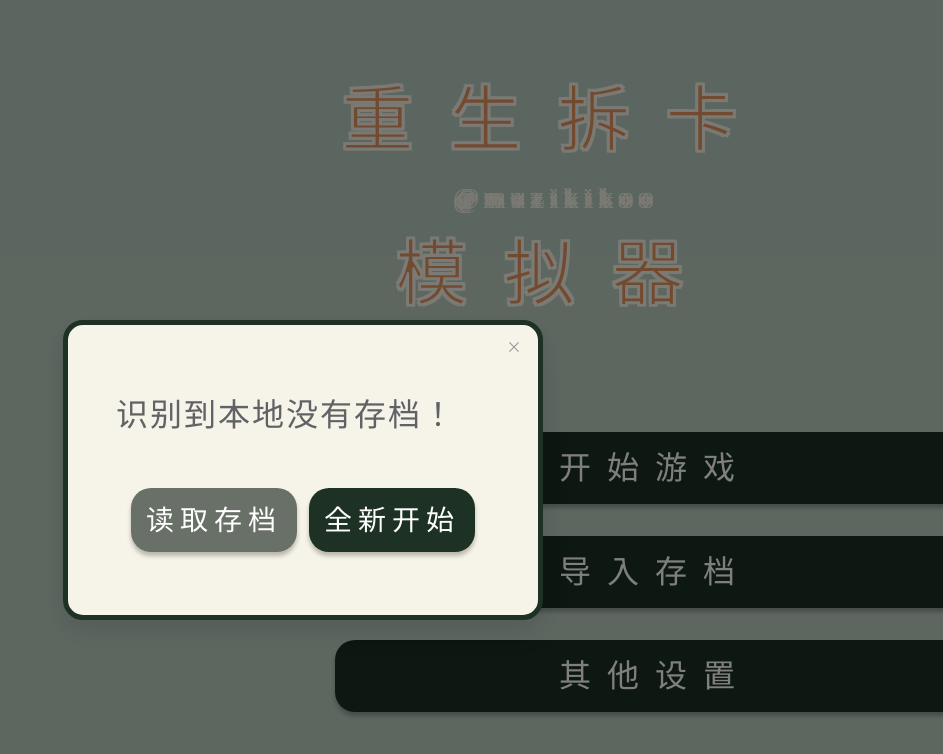
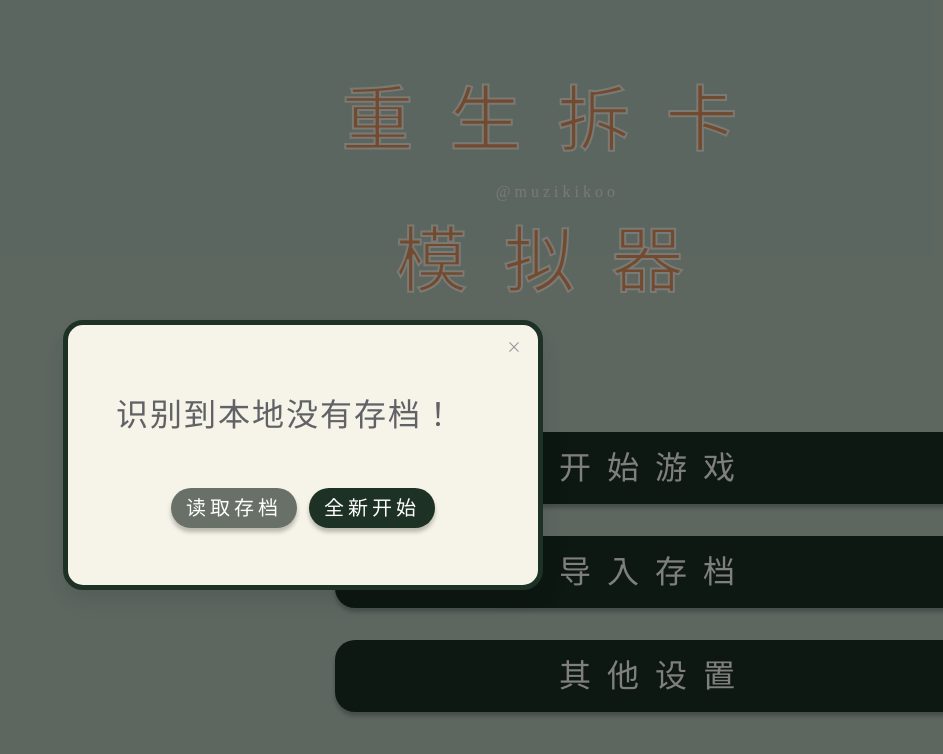
Before and after one commit to jh4211/d-dog-simulator, a Vue app: page / in a window 1280 px wide. Both pictures are taken after a click on the button "开始游戏". Shown: the top 754 px of the page, without its empty margins (337-1280 px from the left). Built offline with nearby package versions, Linux system fonts and the light colour scheme; a web font is replaced by a local one.

Commit message:
Size fix

```diff
--- a/src/components/GameHome.vue
+++ b/src/components/GameHome.vue
@@ -1,40 +1,9 @@
-<template>
-  <div class="game-home">
-    <div class="game-home-title">
-      <div>重生拆卡</div>
-      <div class="game-home-tag">@muzikikoo</div>
-      <div>模拟器</div>
-    </div>
-    <div class="game-home-button-group">
-      <div><el-button class="game-home-button" @click="startGame">开始游戏</el-button></div>
-      <div><el-row class="space-row" /></div>
-      <div><el-button class="game-home-button" @click="importRecord">导入存档</el-button></div>
-      <div><el-row class="space-row" /></div>
-      <div><el-button class="game-home-button" @click="changeSettings">其他设置</el-button></div>
-    </div>
-  </div>
-  <el-dialog v-model="dialogVisible" class="game-home-dialog" :style="dialogStyle">
-    <div class="dialog-msg">{{ dialogMsg }}</div>
-    <template #footer>
-      <div class="dialog-footer">
-        <el-button
-          class="dialog-button"
-          @click="dialogVisible = false"
-          :disabled="!CheckLocalStorage()"
-          >读取存档</el-button
-        >
-        <el-button class="dialog-button" @click="newGame">全新开始</el-button>
-      </div>
-    </template>
-  </el-dialog>
-</template>
-
 <script setup lang="ts">
 import { ref, computed } from 'vue'
 import { ElButton, ElRow, ElDialog } from 'element-plus'
 import 'element-plus/es/components/button/style/css'
-import 'element-plus/es/components/row/style/css'
-import 'element-plus/es/components/dialog/style/css'
+import 'element-plus/es/components/row/style/css' // ElRow 样式
+import 'element-plus/es/components/dialog/style/css' // ElDialog 样式
 
 const emit = defineEmits(['goPage'])
 
@@ -43,15 +12,15 @@ const dialogMsg = ref('识别本地存档中...')
 const dialogStyle = computed(() => {
   return window.innerWidth < 1024
     ? {
-        width: '30rem',
-        height: '18.75rem',
+        width: '90vw',
+        height: '200px',
         top: '25vh',
         backgroundColor: 'var(--theme-grey-grey)',
         '--dialog-border-color': 'var(--theme-deep-green)',
       }
     : {
-        width: '30rem',
-        height: '18.75rem',
+        width: '480px',
+        height: '270px',
         top: '25vh',
         backgroundColor: 'var(--theme-grey-grey)',
         '--dialog-border-color': 'var(--theme-deep-green)',
@@ -91,6 +60,37 @@ function changeSettings() {
 }
 </script>
 
+<template>
+  <div class="game-home">
+    <div class="game-home-title">
+      <div>重生拆卡</div>
+      <div class="game-home-tag">@muzikikoo</div>
+      <div>模拟器</div>
+    </div>
+    <div class="game-home-button-group">
+      <div><el-button class="game-home-button" @click="startGame">开始游戏</el-button></div>
+      <div><el-row class="space-row" /></div>
+      <div><el-button class="game-home-button" @click="importRecord">导入存档</el-button></div>
+      <div><el-row class="space-row" /></div>
+      <div><el-button class="game-home-button" @click="changeSettings">其他设置</el-button></div>
+    </div>
+  </div>
+  <el-dialog v-model="dialogVisible" class="game-home-dialog" :style="dialogStyle">
+    <div class="dialog-msg">{{ dialogMsg }}</div>
+    <template #footer>
+      <div class="dialog-footer">
+        <el-button
+          class="dialog-button"
+          @click="dialogVisible = false"
+          :disabled="!CheckLocalStorage()"
+          >读取存档</el-button
+        >
+        <el-button class="dialog-button" @click="newGame">全新开始</el-button>
+      </div>
+    </template>
+  </el-dialog>
+</template>
+
 <style scoped>
 .game-home {
   justify-items: center;
@@ -100,21 +100,23 @@ function changeSettings() {
   top: 15%;
   margin-left: 5%;
   text-align: center;
-  font-size: 6rem;
-  letter-spacing: 3rem;
+  font-size: 64px;
+  letter-spacing: 8px;
   color: var(--theme-flame);
-  -webkit-text-stroke: 0.125rem var(--theme-grey-grey);
+  /* 现代浏览器 */
+  -webkit-text-stroke: 2px var(--theme-grey-grey);
   -webkit-text-fill-color: var(--theme-flame);
+  /* 旧版浏览器回退 */
   text-shadow:
-    -0.125rem -0.125rem 0 var(--theme-grey-grey),
-    0.125rem -0.125rem 0 var(--theme-grey-grey),
-    -0.125rem 0.125rem 0 var(--theme-grey-grey),
-    0.125rem 0.125rem 0 var(--theme-grey-grey);
+    -2px -2px 0 var(--theme-grey-grey),
+    2px -2x 0 var(--theme-grey-grey),
+    -2px 2px 0 var(--theme-grey-grey),
+    2px 2px 0 var(--theme-grey-grey);
 }
 .game-home-tag {
-  font-size: 1.5rem;
-  letter-spacing: 0.5rem;
-  -webkit-text-stroke: 0;
+  font-size: 16px;
+  letter-spacing: 4px;
+  -webkit-text-stroke: 0px;
   -webkit-text-fill-color: var(--theme-grey-grey);
 }
 .game-home-button-group {
@@ -124,8 +126,8 @@ function changeSettings() {
   padding: 2rem;
 }
 .game-home-button {
-  font-size: 2.5rem;
-  letter-spacing: 1.125rem;
+  font-size: 24px;
+  letter-spacing: 8px;
   height: 9vh;
   width: 50vw;
   background-color: var(--theme-deep-green);
@@ -138,18 +140,21 @@ function changeSettings() {
   height: 4vh;
 }
 :deep(.el-button) {
-  border-radius: 1.25rem;
-  border: 0;
-  box-shadow: 0 0.25rem 0.25rem rgba(0, 0, 0, 0.25);
+  border-radius: 20px;
+  border: 0px;
+  /* 添加阴影效果 */
+  box-shadow: 0 4px 4px rgba(0, 0, 0, 0.25); /* x0 y4 blur4 */
+
+  /* 悬停时阴影加深 */
   &:hover {
-    box-shadow: 0 0.375rem 0.5rem rgba(0, 0, 0, 0.3);
+    box-shadow: 0 6px 8px rgba(0, 0, 0, 0.3); /* 可选：悬停时增强阴影 */
   }
 }
 
 .dialog-msg {
-  font-size: 2rem;
-  padding: 2rem;
-  letter-spacing: 0.125rem;
+  font-size: 20px;
+  padding: 1rem;
+  letter-spacing: 2px;
 }
 .dialog-footer {
   text-align: center;
@@ -158,9 +163,9 @@ function changeSettings() {
 .dialog-button {
   background-color: var(--theme-deep-green);
   color: white;
-  height: 4rem;
-  font-size: 1.75rem;
-  letter-spacing: 0.375rem;
+  height: 40px;
+  font-size: 20px;
+  letter-spacing: 4px;
 }
 .dialog-button:disabled {
   background-color: var(--theme-deep-green-disabled);
@@ -172,20 +177,22 @@ function changeSettings() {
     margin-left: 3%;
     top: 8%;
     text-align: center;
-    font-size: 4.5rem;
-    letter-spacing: 2.25rem;
+    font-size: 72px;
+    letter-spacing: 36px;
     color: var(--theme-flame);
-    -webkit-text-stroke: 0.125rem var(--theme-grey-grey);
+    /* 现代浏览器 */
+    -webkit-text-stroke: 2px var(--theme-grey-grey);
     -webkit-text-fill-color: var(--theme-flame);
+    /* 旧版浏览器回退 */
     text-shadow:
-      -0.125rem -0.125rem 0 var(--theme-grey-grey),
-      0.125rem -0.125rem 0 var(--theme-grey-grey),
-      -0.125rem 0.125rem 0 var(--theme-grey-grey),
-      0.125rem 0.125rem 0 var(--theme-grey-grey);
+      -2px -2px 0 var(--theme-grey-grey),
+      2px -2x 0 var(--theme-grey-grey),
+      -2px 2px 0 var(--theme-grey-grey),
+      2px 2px 0 var(--theme-grey-grey);
   }
   .game-home-button {
-    font-size: 2rem;
-    letter-spacing: 1rem;
+    font-size: 32px;
+    letter-spacing: 16px;
     background-color: var(--theme-deep-green);
     color: white;
     &:hover {
@@ -193,7 +200,7 @@ function changeSettings() {
     }
   }
   .dialog-msg {
-    font-size: 2rem;
+    font-size: 32px;
     padding: 2rem;
   }
 }
--- a/src/components/MainPage.vue
+++ b/src/components/MainPage.vue
@@ -1,13 +1,21 @@
 <script setup lang="ts"></script>
+
 <template>
   <div class="game-main">main</div>
 </template>
+
 <style scoped>
 .game-main {
+  width: 100vw;
+  height: 100vh;
+  margin: 0;
+  padding: 0;
+
+  /* 背景图片设置 */
   background-image: url('@/assets/pic/mainpage.png');
-  /* background-size: contain; */
+  background-size: cover;
   background-position: center;
   background-repeat: no-repeat;
-  height: 100vh;
+  background-attachment: fixed;
 }
 </style>
```
